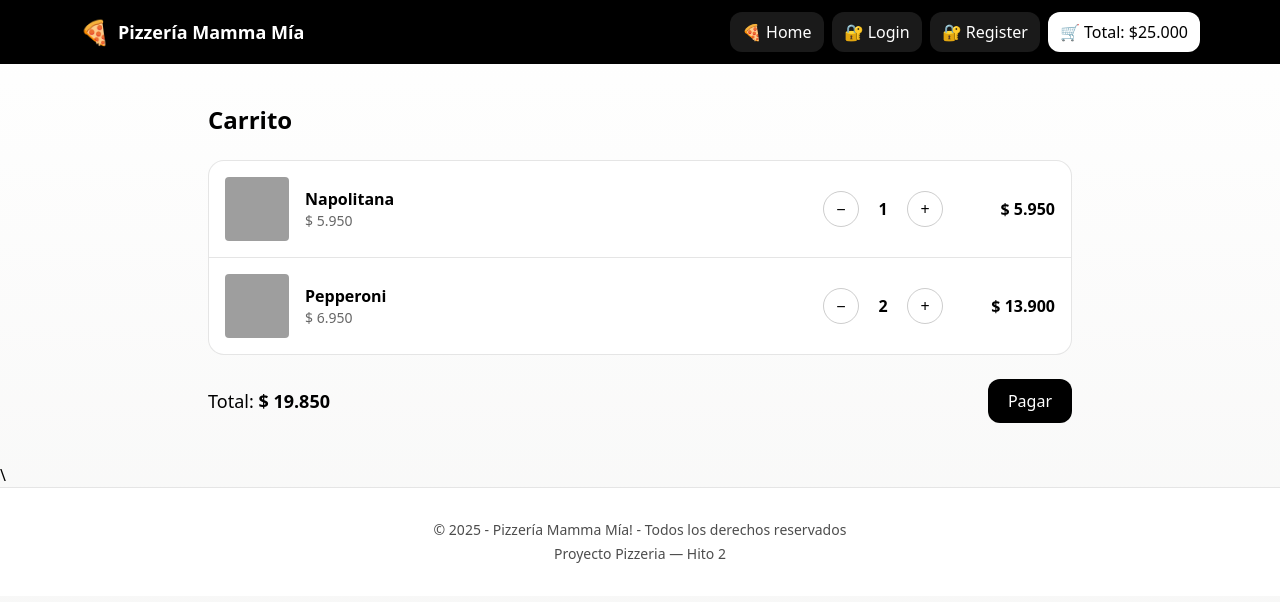
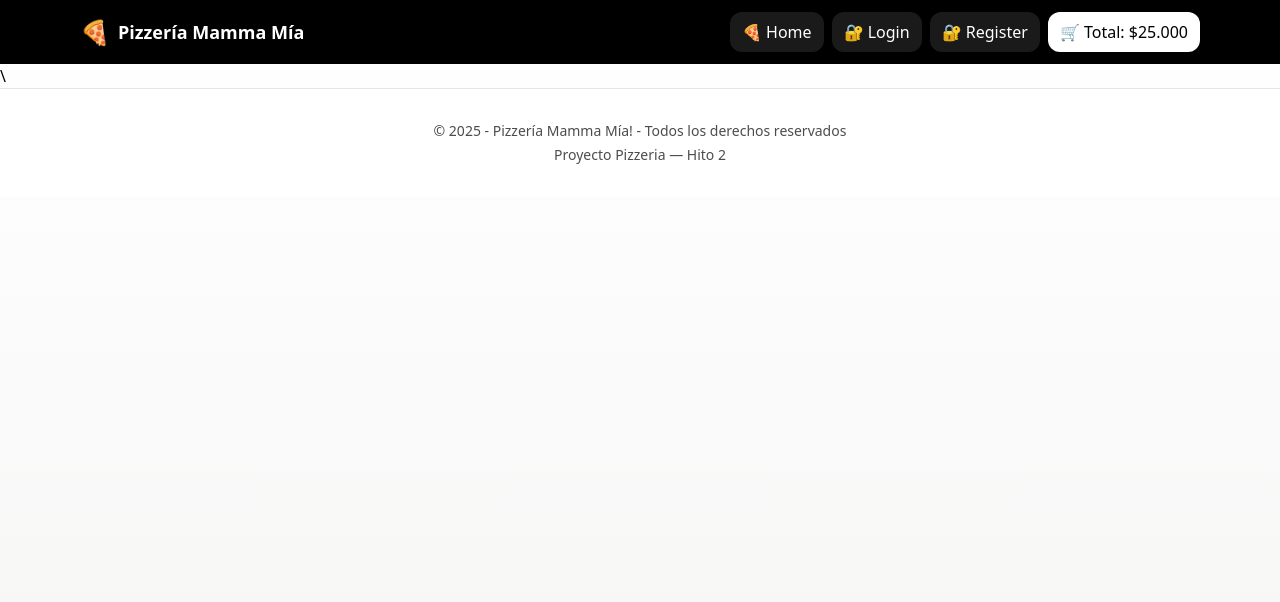
Before and after one commit to garancibiacl/pizzeria-mamma-mia, a React (Vite) app: page / in a window 1280 px wide. Shown: the top 602 px of the page. Built offline with nearby package versions, Linux system fonts and the light colour scheme; grey boxes are pictures that could not be loaded.

Commit message:
fix: se corrigen componentes

```diff
--- a/src/App.jsx
+++ b/src/App.jsx
@@ -11,8 +11,9 @@ function App() {
     <div className="min-h-screen bg-gradient-to-b from-white to-stone-100">
        <Navbar />
 
-        {/* Hito 3 — Para evaluar Home dinámico: <Home /> */}
-      <Cart />
+     {/* Hito 3 — Para evaluar Home dinámico: <Home /> */}
+      {/* Hito 3 — Para evaluar Carrito: <Cart /> */}
+
 \   {/* <LoginPage/> */}
    {/* <RegisterPage/> */}
       <Footer />
```
